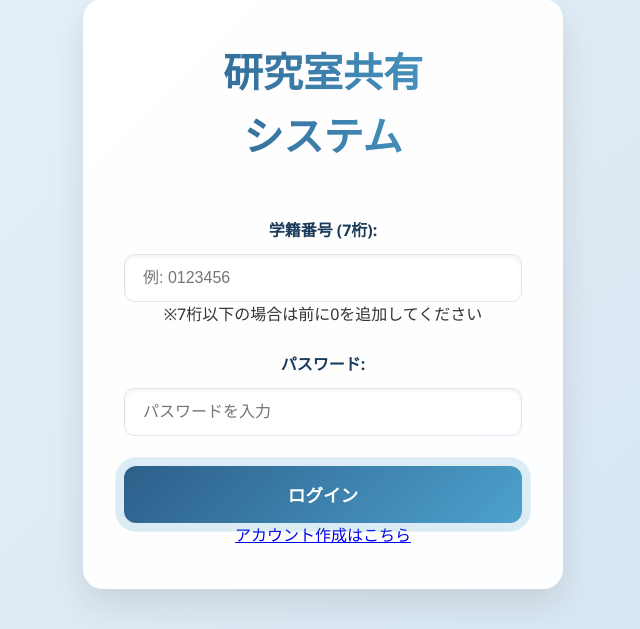
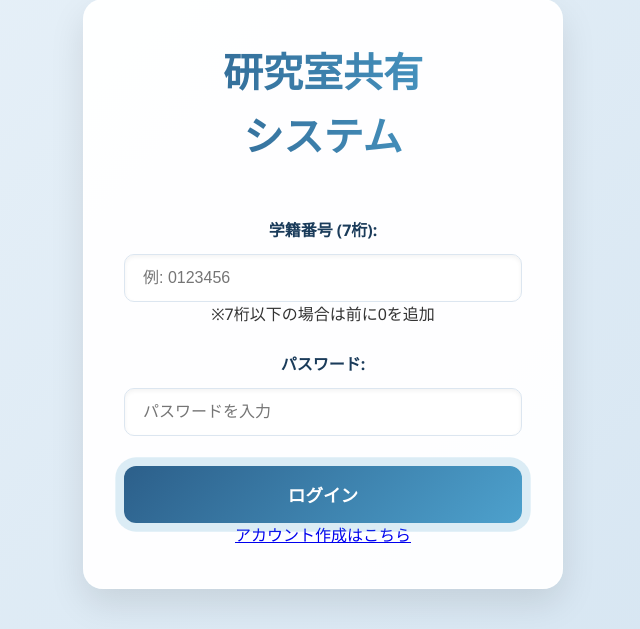
Before and after one commit to yabukilab/matsuda-a, a PHP site: page / in a window 1280 px wide. Shown: the part 101-730 px from the top of the page, without its empty margins (317-957 px from the left). Run offline with PHP 8.4, Linux system fonts and the light colour scheme.

Commit message:
v.3.4.14

```diff
--- a/htdocs/index.php
+++ b/htdocs/index.php
@@ -46,7 +46,7 @@ if ($_SERVER['REQUEST_METHOD'] === 'POST') {
             <label for="student_id">学籍番号 (7桁):</label>
             <input type="text" id="student_id" name="student_id" pattern="\d{7}" required
                 placeholder="例: 0123456" class="login-input">
-            <p class="hint">※7桁以下の場合は前に0を追加してください</p>
+            <p class="hint">※7桁以下の場合は前に0を追加</p>
         </div>
 
         <div class="form-group">
--- a/htdocs/register.php
+++ b/htdocs/register.php
@@ -76,7 +76,7 @@ if ($_SERVER['REQUEST_METHOD'] === 'POST') {
             <input type="text" id="student_id" name="student_id"
                 pattern="\d{7}" required
                 value="<?php echo htmlspecialchars($student_id); ?>">
-            ※7桁以下の場合は前に0を追加してください
+            ※7桁以下の場合は前に0を追加
         </div>
 
         <div class="form-group">
--- a/htdocs/リリースノート.txt
+++ b/htdocs/リリースノート.txt
@@ -38,3 +38,4 @@ v3.4.10 デザイン修正
 v3.4.11 デザイン修正
 v3.4.12 セッション問題の修正
 v3.4.13 泣き別れの修正
+v3.4.14 泣き別れの修正
```
